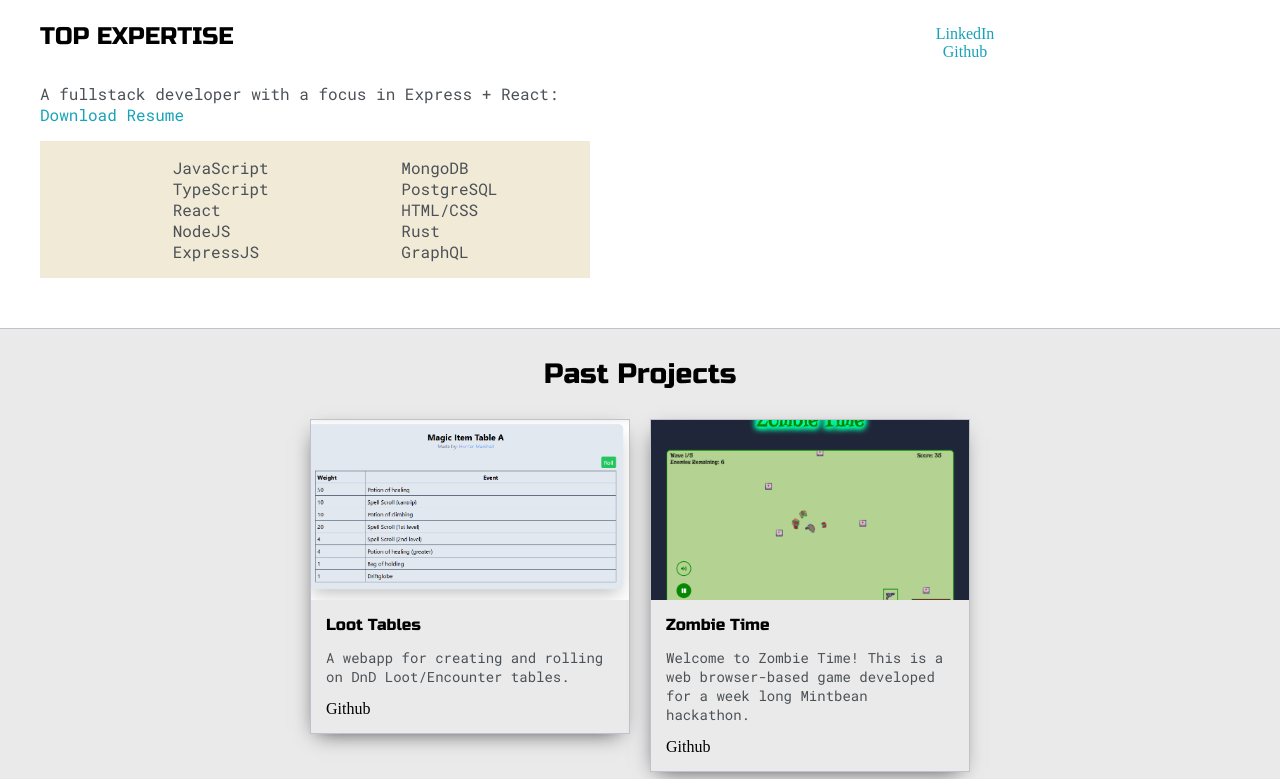
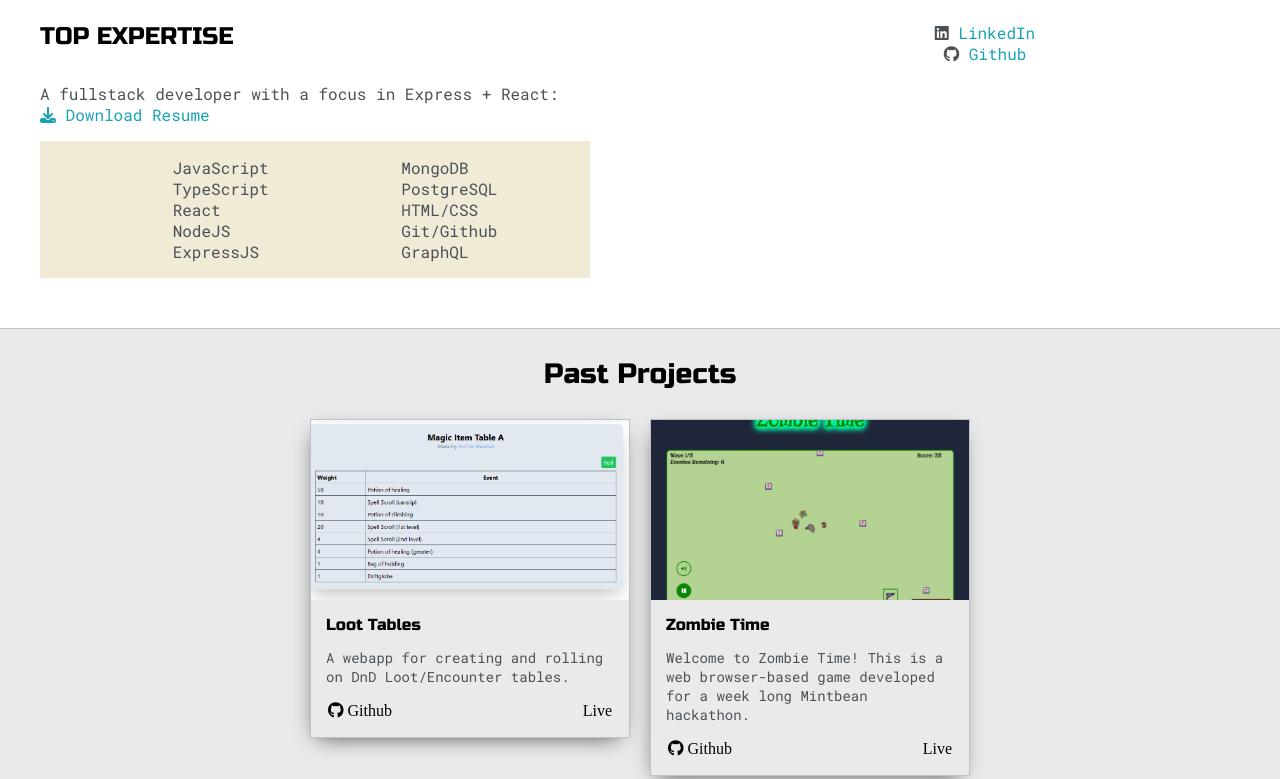
Before and after one commit to Beidah/beidah.github.io, a plain HTML site: page index.html in a window 1280 px wide. Shown: the part 1010-1789 px from the top of the page. Drawn offline with Linux system fonts and the light colour scheme.

Commit message:
Add icons and better links

```diff
--- a/default.css
+++ b/default.css
@@ -306,6 +306,15 @@ h6 { font-size: 16px; }
   font-size: 14px;
 }
 
+.project-links {
+  display: flex;
+  justify-content: space-between;
+}
+
+.project-links a {
+  margin: 2px;
+}
+
 #contact-form {
   display: block;
   max-width: 600px;
--- a/index.html
+++ b/index.html
@@ -12,7 +12,10 @@
 
   <link rel="stylesheet" href="default.css">
 
+  <link rel="shortcut icon" href="favicon.ico" type="image/x-icon">
+
   <link id="theme-style" rel="stylesheet" href="default.css">
+  <script src="https://kit.fontawesome.com/bcc43204d1.js" crossorigin="anonymous"></script>
 </head>
 <body>
   <section class="s1">
@@ -81,7 +84,12 @@
 
           <p>
             A fullstack developer with a focus in Express +
-            React: <a href="resume.pdf" download="derik-marshall-resume.pdf">Download Resume</a>
+            React:
+            <br />
+            <a href="resume.pdf" download="derik-marshall-resume.pdf">
+              <i class="fa-solid fa-download"></i>
+              Download Resume
+            </a>
           </p>
 
           <div id="skills">
@@ -96,7 +104,7 @@
               <li>MongoDB</li>
               <li>PostgreSQL</li>
               <li>HTML/CSS</li>
-              <li>Rust</li>
+              <li>Git/Github</li>
               <li>GraphQL</li>
             </ul>
           </div>
@@ -105,8 +113,16 @@
         <div class="social-links">
           <h3>Find me on LinkedIn and Github</h3>
 
-          <a href="http://www.linkedin.com/in/dh-marshall/" target="_blank" rel="noopener noreferrer">LinkedIn</a>
-          <a href="http://github.com/beidah/" target="_blank" rel="noopener noreferrer">Github</a>
+          <ul>
+            <li>
+              <i class="fa-brands fa-linkedin"></i>
+              <a href="http://www.linkedin.com/in/dh-marshall/" target="_blank" rel="noopener noreferrer" class="linkedin-link">LinkedIn</a>
+            </li>
+            <li>
+              <i class="fa-brands fa-github"></i>
+              <a href="http://github.com/beidah/" target="_blank" rel="noopener noreferrer" class="github-link">Github</a>
+            </li>
+          </ul>
         </div>
       </div>
 
@@ -124,7 +140,10 @@
             <div class="post-preview">
               <h6 class="post-title">Loot Tables</h6>
               <p class="post-intro">A webapp for creating and rolling on DnD Loot/Encounter tables.</p>
-              <a href="https://github.com/Beidah/loot-tables">Github</a>
+              <div class="project-links">
+                <a href="https://github.com/Beidah/loot-tables"><i class="fa-brands fa-github"></i> Github</a>
+                <a href="https://loot-tables.herokuapp.com/">Live</a>
+              </div>
             </div>
           </div>
         </div>
@@ -135,7 +154,10 @@
             <div class="post-preview">
               <h6 class="post-title">Zombie Time</h6>
               <p class="post-intro">Welcome to Zombie Time! This is a web browser-based game developed for a week long Mintbean hackathon.</p>
-              <a href="https://github.com/Beidah/zombie-time">Github</a>
+              <div class="project-links">
+                <a href="https://github.com/Beidah/zombie-time"><i class="fa-brands fa-github"></i> Github</a>
+                <a href="https://huntermarshall.dev/zombie-time">Live</a>
+              </div>
             </div>
           </div>
         </div>
```
Also changed, not shown: favicon.ico (added).
